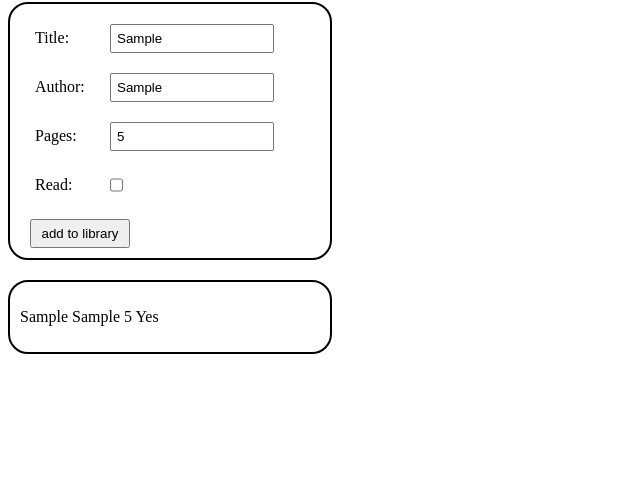
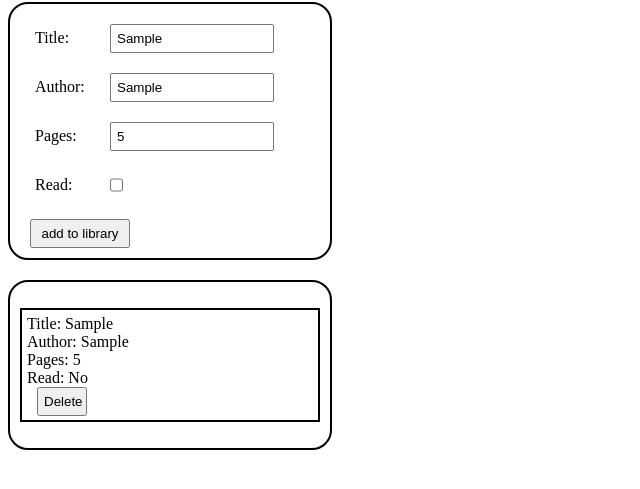
Before and after one commit to o0ops46/library, a plain HTML site: page index.html in a window 1280 px wide. Both pictures are taken after typing "Sample", "Sample", "5" into the empty fields and a click on the button "add to library". Shown: the part 65-554 px from the top of the page, without its empty margins (0-640 px from the left). Drawn offline with Linux system fonts and the light colour scheme.

Commit message:
added delete button to every book

```diff
--- a/script.js
+++ b/script.js
@@ -18,8 +18,7 @@ function addBookToLibrary() {
     let pages = document.querySelector('#pages').value;
     let read = '';
     let readStatus = document.querySelector('#read');
-    readStatus ? (read = 'Yes') : (read = 'No');
-
+    readStatus.checked ? (read = 'Yes') : (read = 'No');
     let result = new Book(title, author, pages, read);
     myLibrary.push(result);
     display();
@@ -32,8 +31,13 @@ function display() {
   div.innerHTML = '';
   myLibrary.forEach(element => {
     let p = document.createElement('p');
-    p.innerHTML = `${element.title} ${element.author} ${element.pages} ${element.read}`;
+    p.innerHTML = `Title: ${element.title} <br> Author: ${element.author} <br> Pages: ${element.pages} <br> Read: ${element.read}`;
+    p.setAttribute('class', 'book-shelf');
+    const deleteBtn = document.createElement('button');
+    deleteBtn.innerHTML = 'Delete';
+    deleteBtn.setAttribute('class', 'delete-button');
     div.appendChild(p);
+    p.appendChild(deleteBtn);
   });
   bookDetails.appendChild(div);
 }
--- a/style.css
+++ b/style.css
@@ -31,9 +31,22 @@ input {
   margin-top: 10px;
 }
 .all-books {
+  display: flex;
   width: 300px;
+  flex-direction: column;
   margin-top: 20px;
   border: 2px solid black;
   border-radius: 20px;
   padding: 10px;
 }
+.book-shelf {
+  height: 100px;
+  padding: 5px;
+  display: flex;
+  flex-direction: column;
+  width: auto;
+  border: 2px solid black;
+}
+.delete-button {
+  width: 50px;
+}
```
